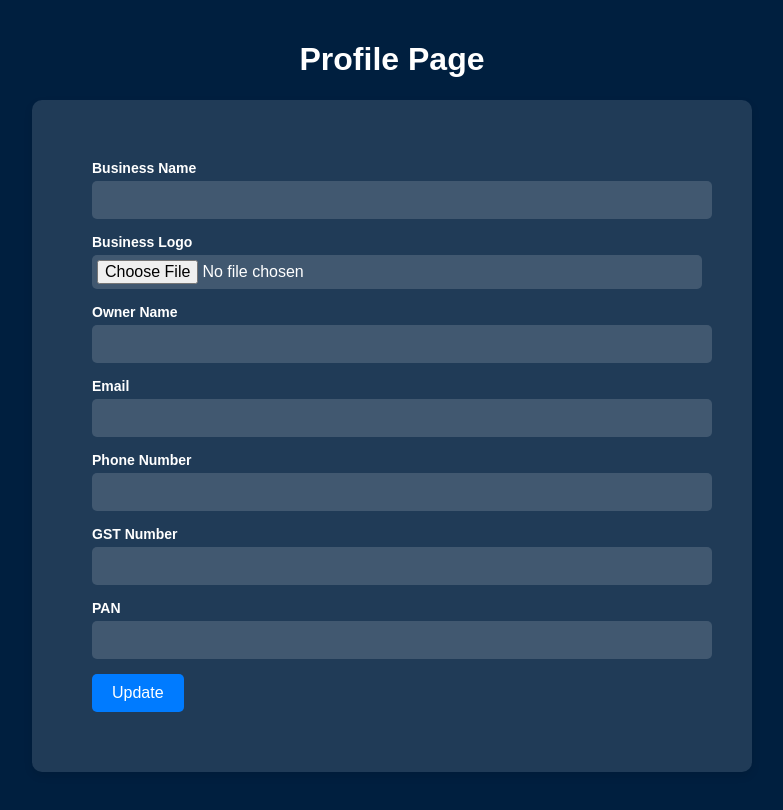
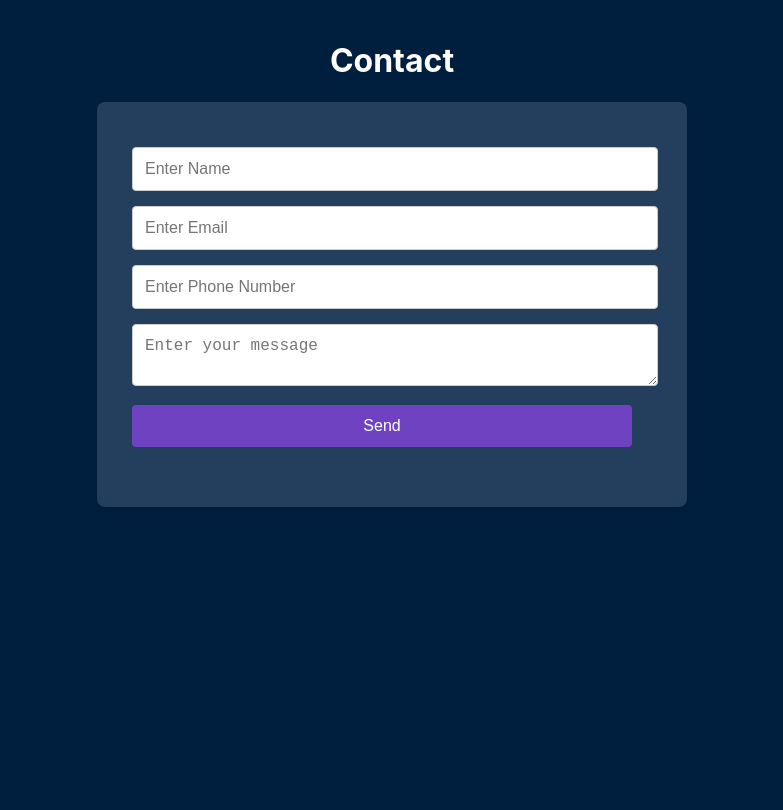
Before and after one commit to Praveeenmain/evobuz, a React (Create React App) app: page / in a window 1280 px wide. Shown: the top 810 px of the page, without its empty margins (248-1031 px from the left). Built offline with nearby package versions, Linux system fonts and the light colour scheme.

Commit message:
added contact form

```diff
--- a/package.json
+++ b/package.json
@@ -7,6 +7,7 @@
     "@testing-library/react": "^13.4.0",
     "@testing-library/user-event": "^13.5.0",
     "axios": "^1.7.2",
+    "emailjs-com": "^3.2.0",
     "react": "^18.3.1",
     "react-dom": "^18.3.1",
     "react-scripts": "5.0.1",
--- a/src/App.js
+++ b/src/App.js
@@ -1,12 +1,12 @@
-import ServicePage from './Components/servicePage';
 
-import  ProfilePage from './Components/ProfilePage'
+import Contact from './Components/Contact'
+
 
 function App() {
   return (
     <div className="App">
 
-        <ProfilePage/>
+      <Contact/>
     </div>
   );
 }
--- /dev/null
+++ b/src/Components/Contact/index.css
@@ -0,0 +1,100 @@
+/* Vendor contact form container */
+.vendor-contact-form {
+    animation: fadeIn 1s ease-in-out;
+    background-color: #001f3f;
+    color: white;
+    display: flex;
+    flex-direction: column;
+    align-items: center;
+    justify-content: flex-start;
+    padding: 20px;
+    max-width: 100vw; /* Prevent horizontal overflow */
+    overflow-x: hidden; /* Hide any overflow */
+    height: 100vh;
+  }
+
+  @keyframes fadeIn {
+    0% {
+      opacity: 0;
+    }
+    100% {
+      opacity: 1;
+    }
+  }
+
+  /* Form container */
+  .vendor-contact-form-container {
+    background-color: rgba(40, 66, 98, 0.9);
+    max-width: 500px;
+    width: 100%;
+    box-shadow: 0 4px 8px rgba(0, 0, 0, 0.1);
+    padding: 45px;
+    display: flex;
+    flex-direction: column;
+    justify-content: flex-start;
+    align-items: center;
+    border-radius: 8px;
+    max-height: 500px;
+
+  }
+
+  /* Form group */
+  .vendor-contact-form-group {
+    margin-bottom: 15px;
+    width: 100%;
+    margin-left: -20px;
+  }
+
+  /* Form control */
+  .vendor-contact-form-control {
+    width: 100%;
+    padding: 12px;
+    font-size: 16px;
+    border: 1px solid #ccc;
+    border-radius: 4px;
+    transition: border-color 0.3s ease;
+  }
+
+  .vendor-contact-form-control:focus {
+    outline: none;
+    border-color: #007bff;
+  }
+
+  /* Buttons */
+  .vendor-contact-btn {
+    background-color: #6f42c1; /* Purple */
+    color: #fff;
+    border: none;
+    padding: 12px 24px;
+    font-size: 16px;
+    cursor: pointer;
+    border-radius: 4px;
+    transition: background-color 0.3s ease, transform 0.2s ease;
+    max-width:528px;
+    width: 100%;
+
+
+  }
+
+  .vendor-contact-btn:hover {
+    background-color: #5a3b8c; /* Darker Purple on Hover */
+    transform: scale(1.05); /* Scale up slightly on hover */
+  }
+
+  .vendor-contact-btn-primary {
+    background-color: #6f42c1; /* Purple */
+  }
+
+  .vendor-contact-btn-primary:hover {
+    background-color: #5a3b8c; /* Darker Purple on Hover */
+  }
+  .success-message{
+    color:rgb(210, 214, 210)
+  }
+
+  /* Responsive adjustments */
+  @media (max-width: 768px) {
+    .vendor-contact-form-container {
+      max-width: 90%;
+    }
+  }
--- /dev/null
+++ b/src/Components/Contact/index.js
@@ -0,0 +1,81 @@
+import React, { useRef, useState } from "react";
+import emailjs from "emailjs-com";
+import './index.css';
+
+const Contact = () => {
+  const form = useRef();
+  const [loading, setLoading] = useState(false);
+  const [successMessage, setSuccessMessage] = useState('');
+  const [errorMessage, setErrorMessage] = useState('');
+
+  const sendEmail = (e) => {
+    e.preventDefault();
+    setLoading(true);
+    setSuccessMessage('');
+    setErrorMessage('');
+
+    emailjs.sendForm(
+      process.env.REACT_APP_EMAILJS_SERVICE_ID,
+      process.env.REACT_APP_EMAILJS_TEMPLATE_ID,
+      form.current,
+      process.env.REACT_APP_EMAILJS_USER_ID
+    ).then((result) => {
+        console.log(result.text);
+        setLoading(false);
+        setSuccessMessage('Your query is successfully Registered,Our Agent will contact you soon ');
+        form.current.reset();
+    }, (error) => {
+        console.log(error.text);
+        setLoading(false);
+        setErrorMessage('Failed to send email. Please try again.');
+    });
+  };
+
+  return (
+    <div className="vendor-contact-form">
+      <h1>Contact</h1>
+      <form ref={form} onSubmit={sendEmail} className="vendor-contact-form-container">
+        <div className="vendor-contact-form-group">
+          <input
+            type="text"
+            name="from_name"
+            placeholder="Enter Name"
+            className="vendor-contact-form-control"
+          />
+        </div>
+        <div className="vendor-contact-form-group">
+          <input
+            type="email"
+            name="email"
+            placeholder="Enter Email"
+            className="vendor-contact-form-control"
+          />
+        </div>
+        <div className="vendor-contact-form-group">
+          <input
+            type="text"
+            name="phone_number"
+            placeholder="Enter Phone Number"
+            className="vendor-contact-form-control"
+          />
+        </div>
+        <div className="vendor-contact-form-group">
+          <textarea
+            name="message"
+            placeholder="Enter your message"
+            className="vendor-contact-form-control"
+          ></textarea>
+        </div>
+        <div className="vendor-contact-form-group">
+          <button type="submit" className="vendor-contact-btn vendor-contact-btn-primary" disabled={loading}>
+            {loading ? 'Sending...' : 'Send'}
+          </button>
+        </div>
+      </form>
+      {successMessage && <p className="success-message">{successMessage}</p>}
+      {errorMessage && <p className="error-message">{errorMessage}</p>}
+    </div>
+  );
+};
+
+export default Contact;
```
Also changed, not shown: 2 other files (tests, documents, lock files or other folders).
